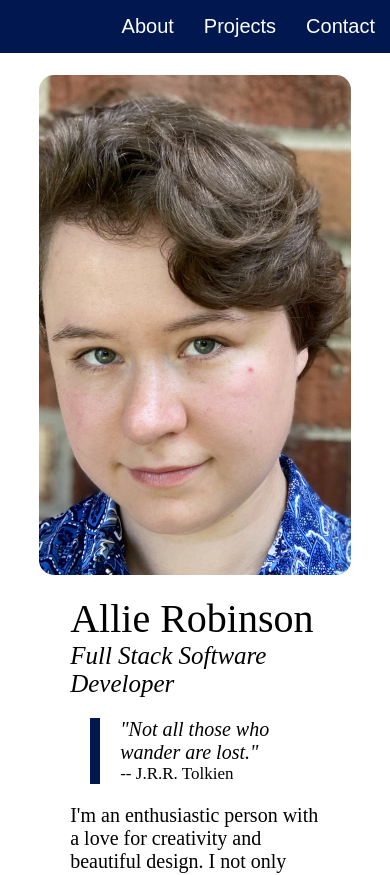
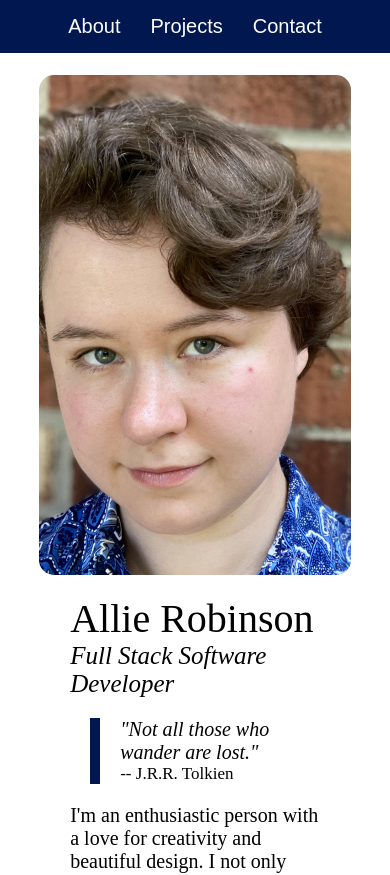
Before and after one commit to allie-rae/purple-portfolio, a React (Create React App) app: page / in a window 390 px wide. Shown: the top 875 px of the page. Built offline with nearby package versions, Linux system fonts and the light colour scheme; a web font is replaced by a local one.

Commit message:
centered nav buttons on small screens

```diff
--- a/src/components/nav/index.css
+++ b/src/components/nav/index.css
@@ -39,4 +39,8 @@ header {
     button {
         font-size: 2rem;
     }
+
+    header {
+        justify-content: center;
+    }
 }
```
